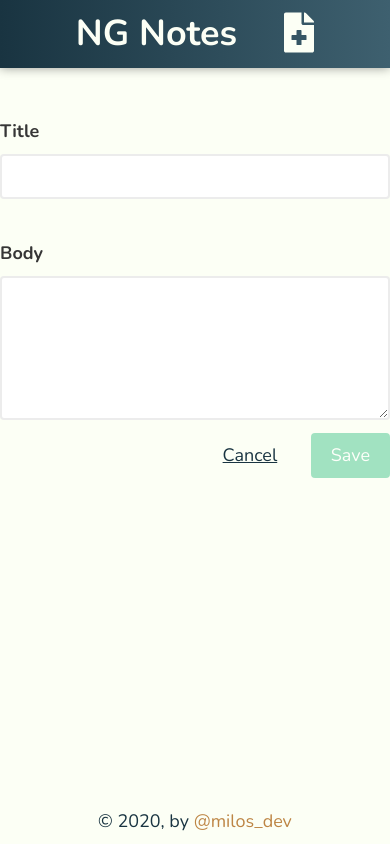
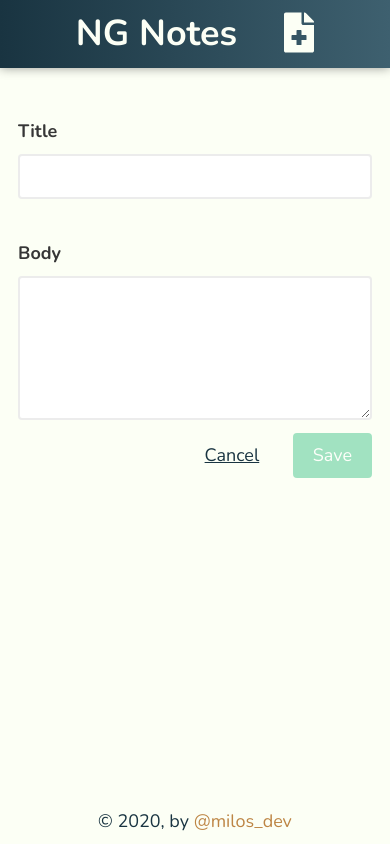
Before and after one commit to ucimo/ng-notes, an Angular app: page /new in a window 390 px wide. Built offline with nearby package versions, Linux system fonts and the light colour scheme.

Commit message:
small screen edit page fixed

```diff
--- a/src/app/pages/note-details/note-details.component.scss
+++ b/src/app/pages/note-details/note-details.component.scss
@@ -6,6 +6,10 @@
   max-width: 500px;
   margin: auto;
   padding-top: 50px;
+  @media (max-width: 500px){
+    padding-left: 1em;
+    padding-right: 1em;
+  }
 }
 
 input.is-danger {
```
